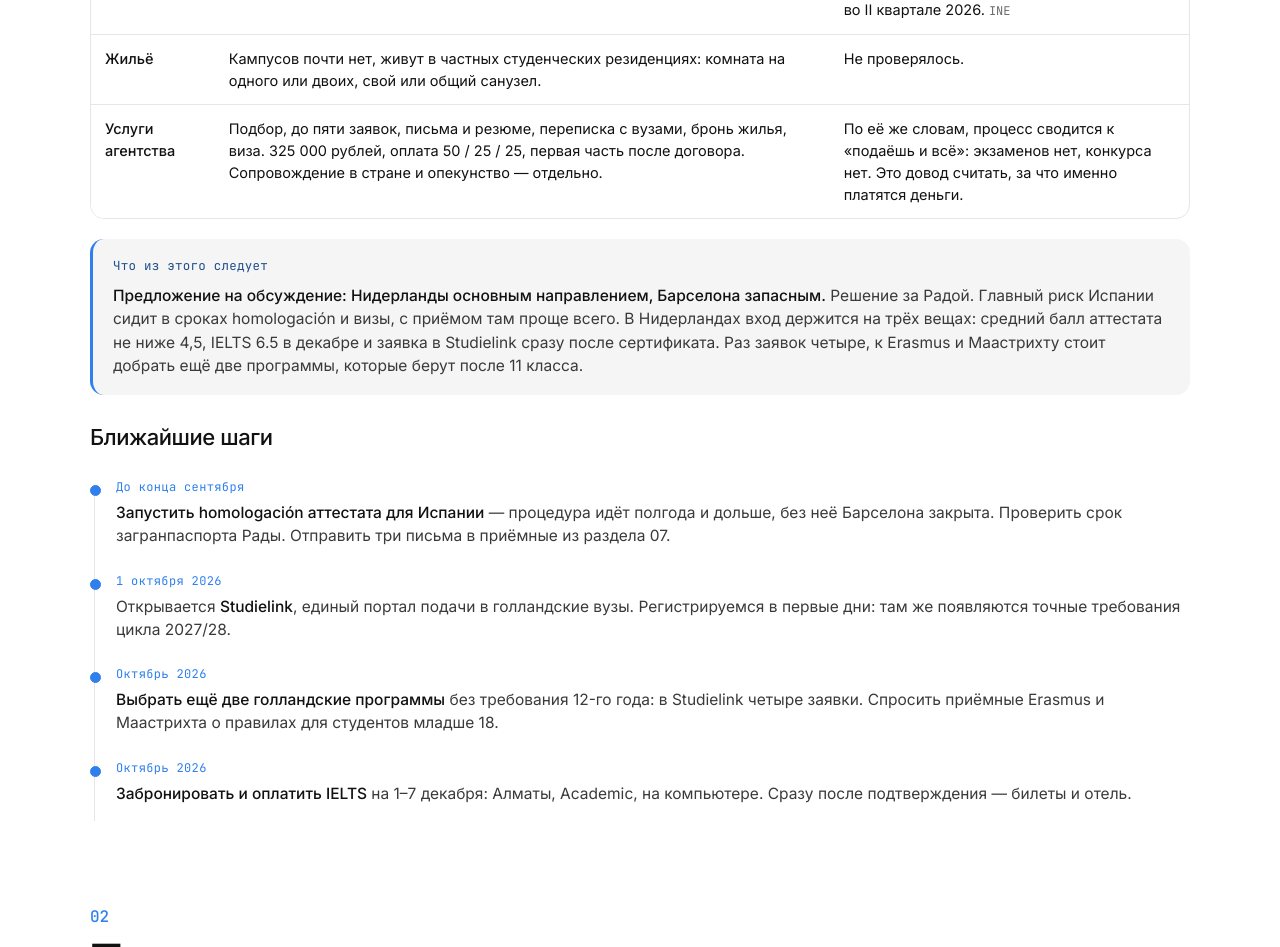
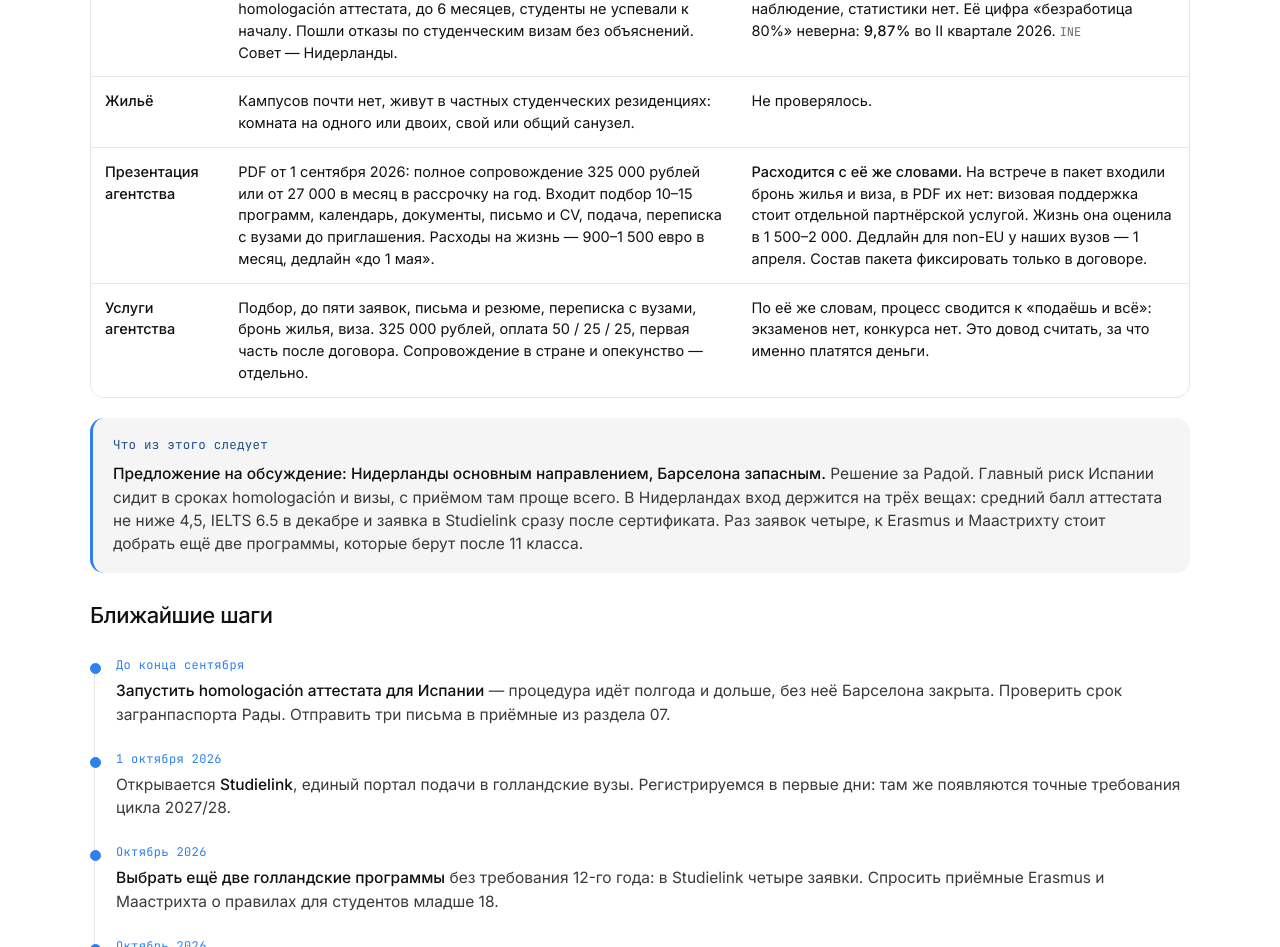
Before and after one commit to AndreyCreate/edu-2027, a plain HTML site: page index.html in a window 1280 px wide. Shown: the part 2732-3679 px from the top of the page. Drawn offline with Linux system fonts and the light colour scheme.

Commit message:
rada: презентация jetMinds — сверка с консультацией
Co-Authored-By: Claude Fable 5.1 <noreply@anthropic.com>

```diff
--- a/index.html
+++ b/index.html
@@ -276,6 +276,7 @@ footer a{color:#16375e}
         <tr><td>Стажировка</td><td>Гарантированной стажировки в программах нет, есть ярмарки вакансий.</td><td><b>Расходится</b> по Erasmus: на странице IBACS стажировка стоит на втором курсе. <span class="src">eur.nl</span></td></tr>
         <tr><td>Испания</td><td>С UPF агентство не работало. Государственные вузы требуют homologación аттестата, до 6 месяцев, студенты не успевали к началу. Пошли отказы по студенческим визам без объяснений. Совет &mdash; Нидерланды.</td><td>Про homologación <b>совпадает</b>. Про отказы в визах &mdash; её наблюдение, статистики нет. Её цифра «безработица 80%» неверна: <b>9,87%</b> во II квартале 2026. <span class="src">INE</span></td></tr>
         <tr><td>Жильё</td><td>Кампусов почти нет, живут в частных студенческих резиденциях: комната на одного или двоих, свой или общий санузел.</td><td>Не проверялось.</td></tr>
+        <tr><td>Презентация агентства</td><td>PDF от 1 сентября 2026: полное сопровождение 325 000 рублей или от 27 000 в месяц в рассрочку на год. Входит подбор 10&ndash;15 программ, календарь, документы, письмо и CV, подача, переписка с вузами до приглашения. Расходы на жизнь &mdash; 900&ndash;1 500 евро в месяц, дедлайн «до 1 мая».</td><td><b>Расходится с её же словами.</b> На встрече в пакет входили бронь жилья и виза, в PDF их нет: визовая поддержка стоит отдельной партнёрской услугой. Жизнь она оценила в 1 500&ndash;2 000. Дедлайн для non-EU у наших вузов &mdash; 1 апреля. Состав пакета фиксировать только в договоре.</td></tr>
         <tr><td>Услуги агентства</td><td>Подбор, до пяти заявок, письма и резюме, переписка с вузами, бронь жилья, виза. 325 000 рублей, оплата 50 / 25 / 25, первая часть после договора. Сопровождение в стране и опекунство &mdash; отдельно.</td><td>По её же словам, процесс сводится к «подаёшь и всё»: экзаменов нет, конкурса нет. Это довод считать, за что именно платятся деньги.</td></tr>
       </tbody>
     </table>
```
